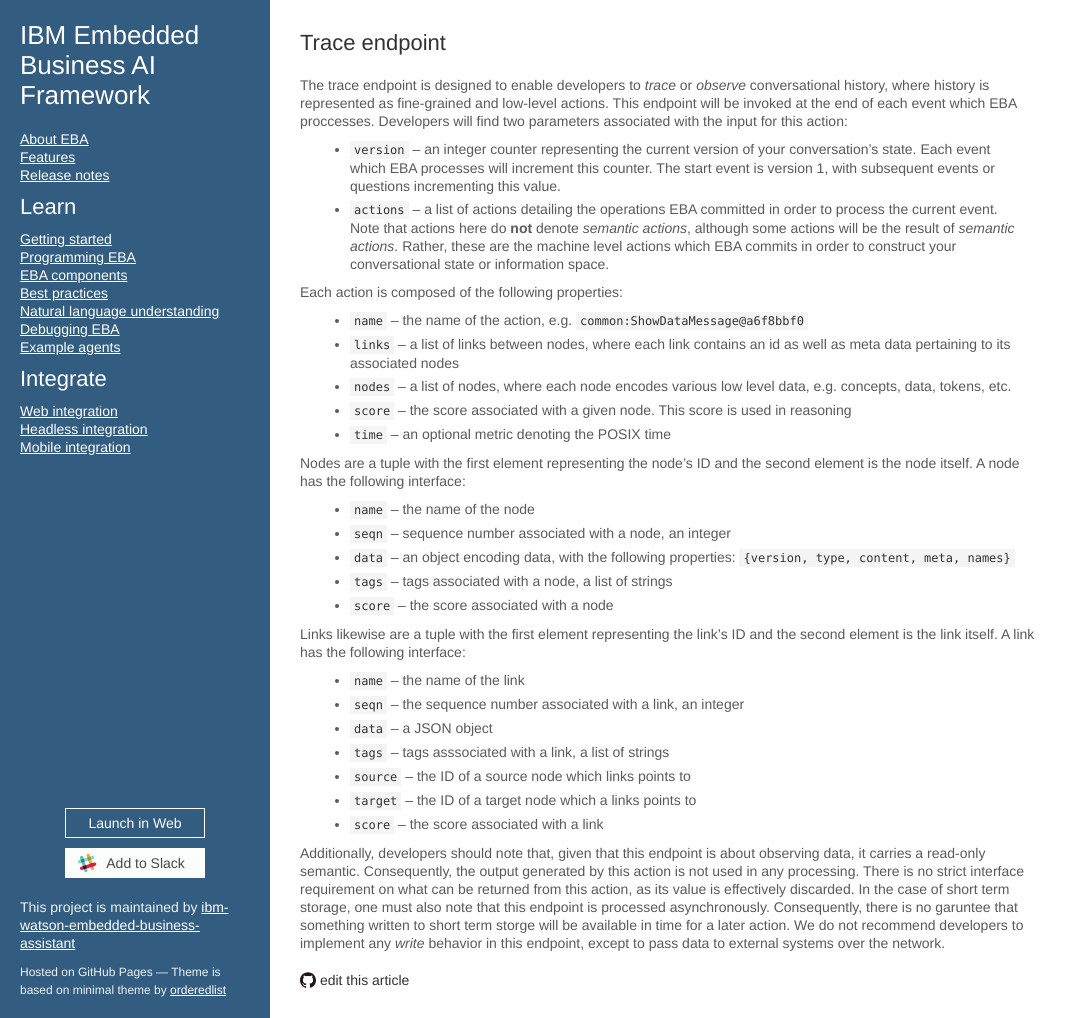
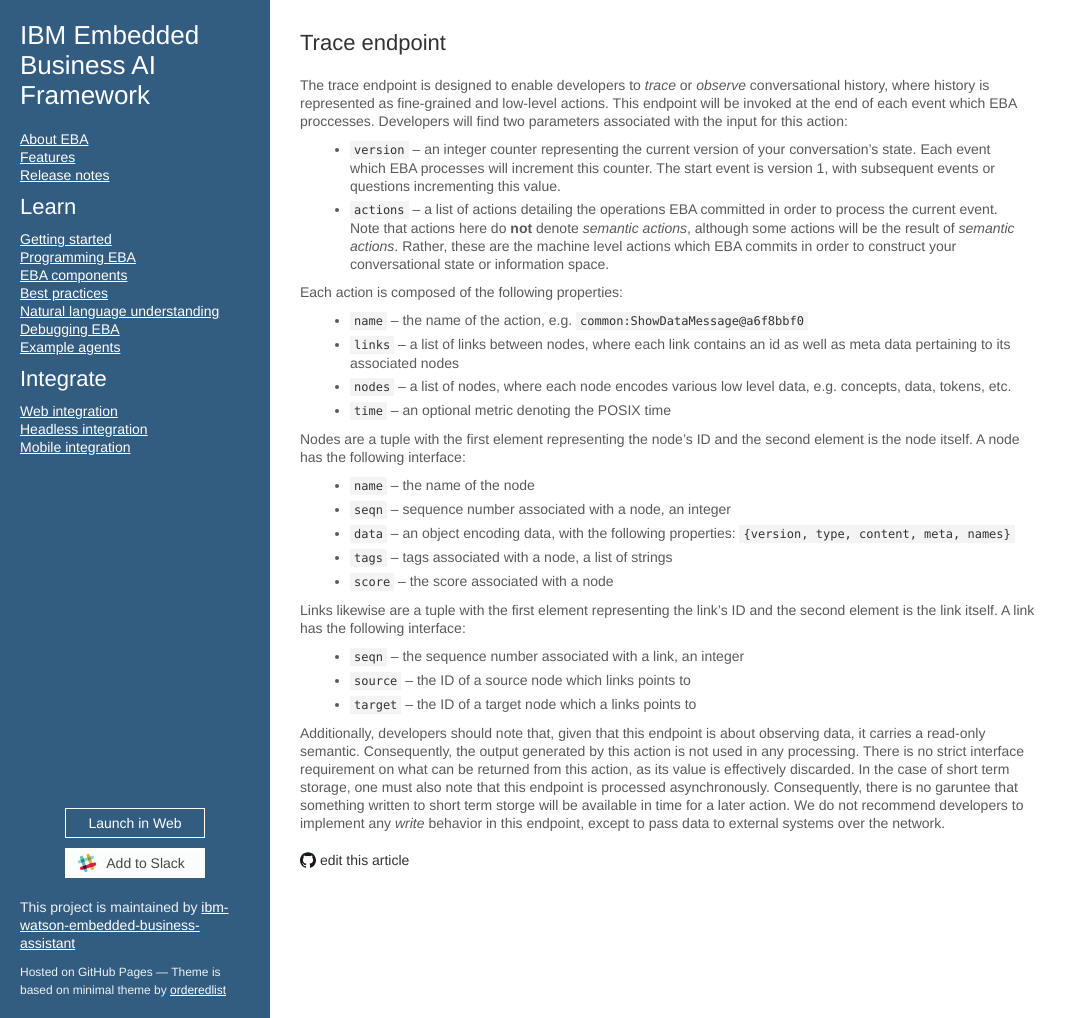
Before and after one commit to ibm-watson-embedded-business-assistant/eba-example-agents, a Jekyll site: the page built from docs/lab/endpoints/Trace.md, in a window 1280 px wide and 1018 px high. Shown: the whole window, without its empty margins (0-1076 px from the left). Built offline with Jekyll 4.4.1, drawn with Linux system fonts in a browser that asks for light colours; our own code applies the rules of GitHub Pages for plain Markdown files.

Commit message:
Update Trace.md

```diff
--- a/docs/lab/endpoints/Trace.md
+++ b/docs/lab/endpoints/Trace.md
@@ -11,7 +11,6 @@
 - `name`  -- the name of the action, e.g. `common:ShowDataMessage@a6f8bbf0`
 - `links` -- a list of links between nodes, where each link contains an id as well as meta data pertaining to its associated nodes
 - `nodes` -- a list of nodes, where each node encodes various low level data, e.g. concepts, data, tokens, etc.
-- `score` -- the score associated with a given node. This score is used in reasoning
 - `time`  -- an optional metric denoting the POSIX time
 
 Nodes are a tuple with the first element representing the node's ID and the second element is the node itself. A node has the following interface:
@@ -24,12 +23,8 @@
 
 Links likewise are a tuple with the first element representing the link's ID and the second element is the link itself. A link has the following interface:
 
-- `name` -- the name of the link
 - `seqn` -- the sequence number associated with a link, an integer
-- `data` -- a JSON object
-- `tags` -- tags asssociated with a link, a list of strings
 - `source` -- the ID of a source node which links points to
 - `target` -- the ID of a target node which a links points to
-- `score`  -- the score associated with a link
 
 Additionally, developers should note that, given that this endpoint is about observing data, it carries a read-only semantic. Consequently, the output generated by this action is not used in any processing. There is no strict interface requirement on what can be returned from this action, as its value is effectively discarded. In the case of short term storage, one must also note that this endpoint is processed asynchronously. Consequently, there is no garuntee that something written to short term storge will be available in time for a later action. We do not recommend developers to implement any _write_ behavior in this endpoint, except to pass data to external systems over the network.
```
